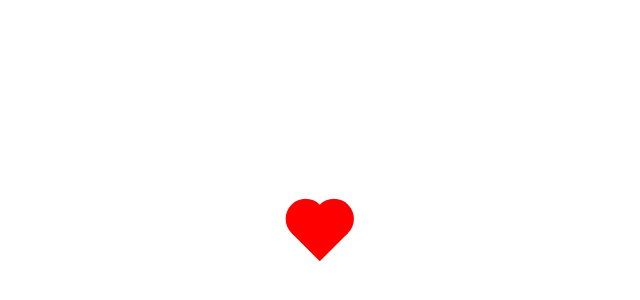
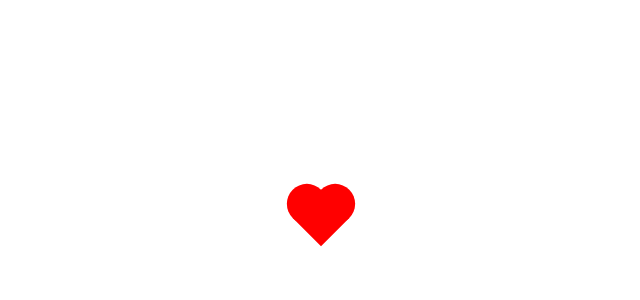
Before and after one commit to stoikal/heart-commits, a plain HTML site: page index.html in a window 1280 px wide. Shown: the part 180-480 px from the top of the page, without its empty margins (319-959 px from the left). Drawn offline with Linux system fonts and the light colour scheme.

Commit message:
wrap heart in container div

```diff
--- a/index.html
+++ b/index.html
@@ -5,14 +5,19 @@
   <meta http-equiv="X-UA-Compatible" content="IE=edge">
   <meta name="viewport" content="width=device-width, initial-scale=1.0">
   <style>
-    #heart {
+    #container {
       position: absolute;
       top: 50%;
       left: 50%;
+      transform: translate(-50%, -50%);
+    }
+
+    #heart {
+      display: inline-block;
       width: 40px;
       height: 40px;
       background-color: red;
-      transform: rotate(-45deg) translate(-25%, -50%);
+      transform: rotate(-45deg);
       cursor: pointer;
     }
 
@@ -44,7 +49,9 @@
 </head>
 <body>
   <main>
-    <div id="heart"></div>
+    <div id="container">
+      <div id="heart"></div>
+    </div>
   </main>
 </body>
 </html>
```
